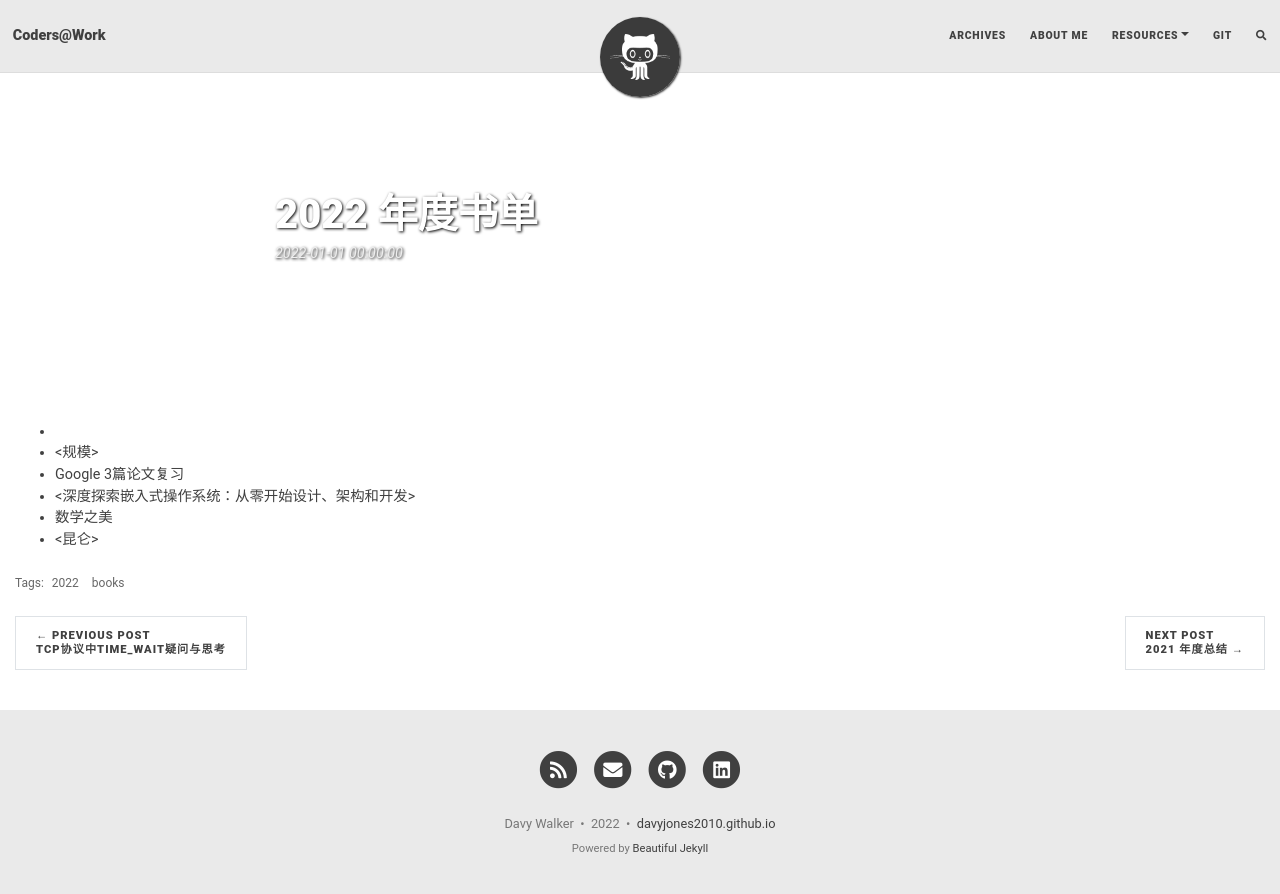
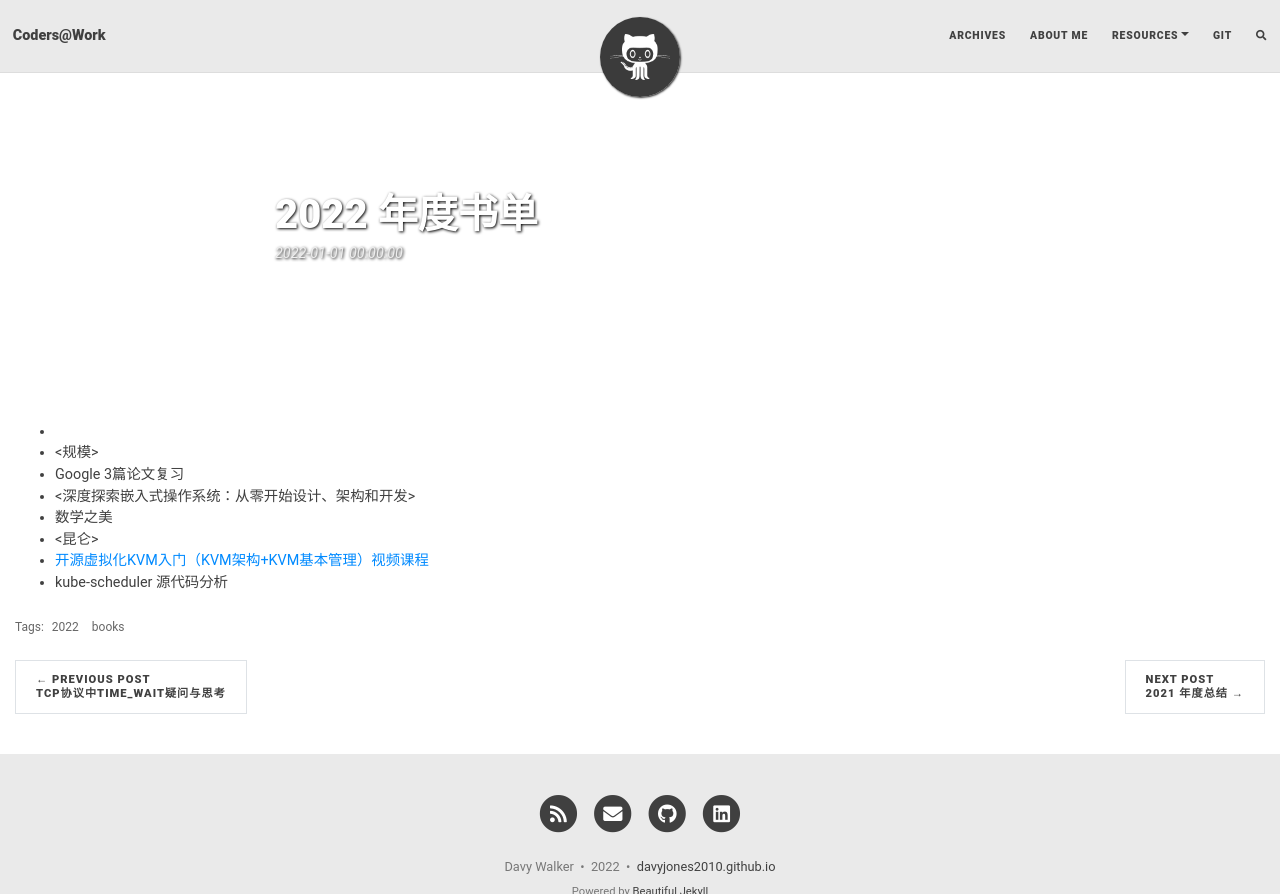
Before and after one commit to DavyJones2010/davyjones2010.github.io_bak, a Jekyll site: the page built from _posts/books/2022-01-01-booklist-for-2022.md, in a window 1280 px wide and 1041 px high, cut to the strip 0-894 px from the top of the window. Built offline with Jekyll 4.4.1, drawn with Linux system fonts in a browser that asks for light colours; nearby versions of some CDN libraries; comment, search, counter and statistics services are not loaded.

Commit message:
updated booklist for 2022

```diff
--- a/_posts/books/2022-01-01-booklist-for-2022.md
+++ b/_posts/books/2022-01-01-booklist-for-2022.md
@@ -11,3 +11,5 @@ lang: zh
 - <深度探索嵌入式操作系统：从零开始设计、架构和开发>
 - 数学之美
 - <昆仑>
+- [开源虚拟化KVM入门（KVM架构+KVM基本管理）视频课程](https://edu.51cto.com/center/course/lesson/index?id=118666)
+- kube-scheduler 源代码分析
```
